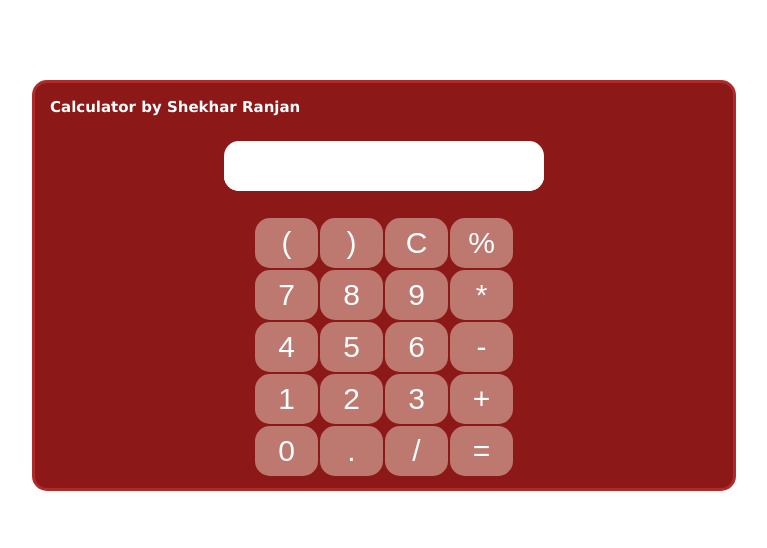
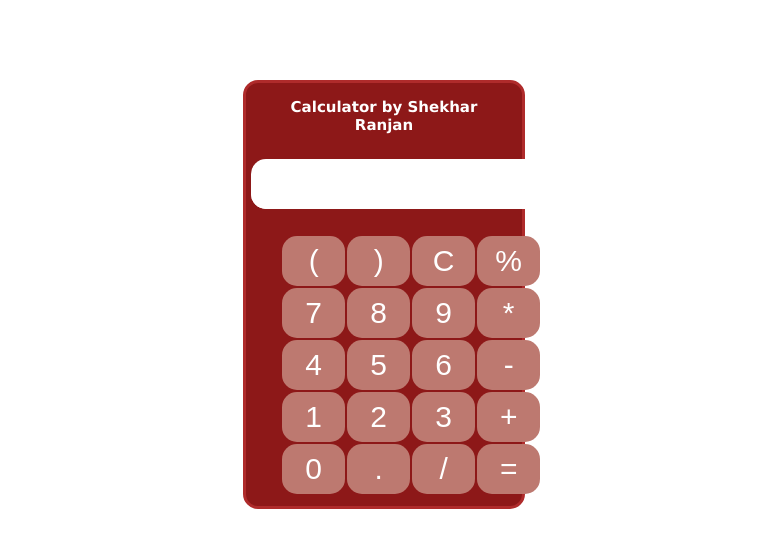
Before and after one commit to shekhar10feb/Calculator, a plain HTML site: page index.html in a window 1280 px wide. Shown: the whole page, without its empty margins (256-1023 px from the left). Drawn offline with Linux system fonts and the light colour scheme.

Commit message:
Fourth Commit

```diff
--- a/style.css
+++ b/style.css
@@ -18,7 +18,7 @@ body {
 
 .container {
     margin-top: 8rem;
-    width: 55%;
+    width: 22%;
     text-align: center;
     border-radius: 1.5rem;
     padding: 5px;
```
